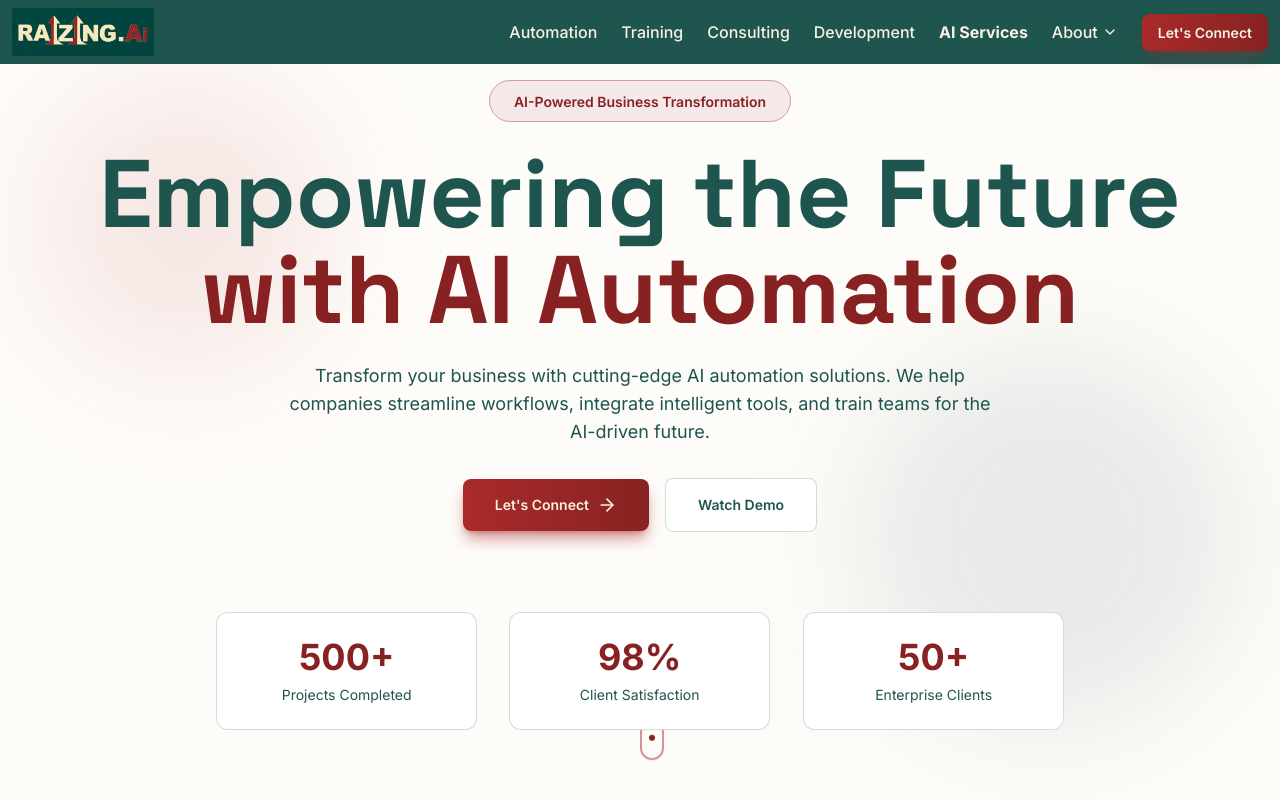
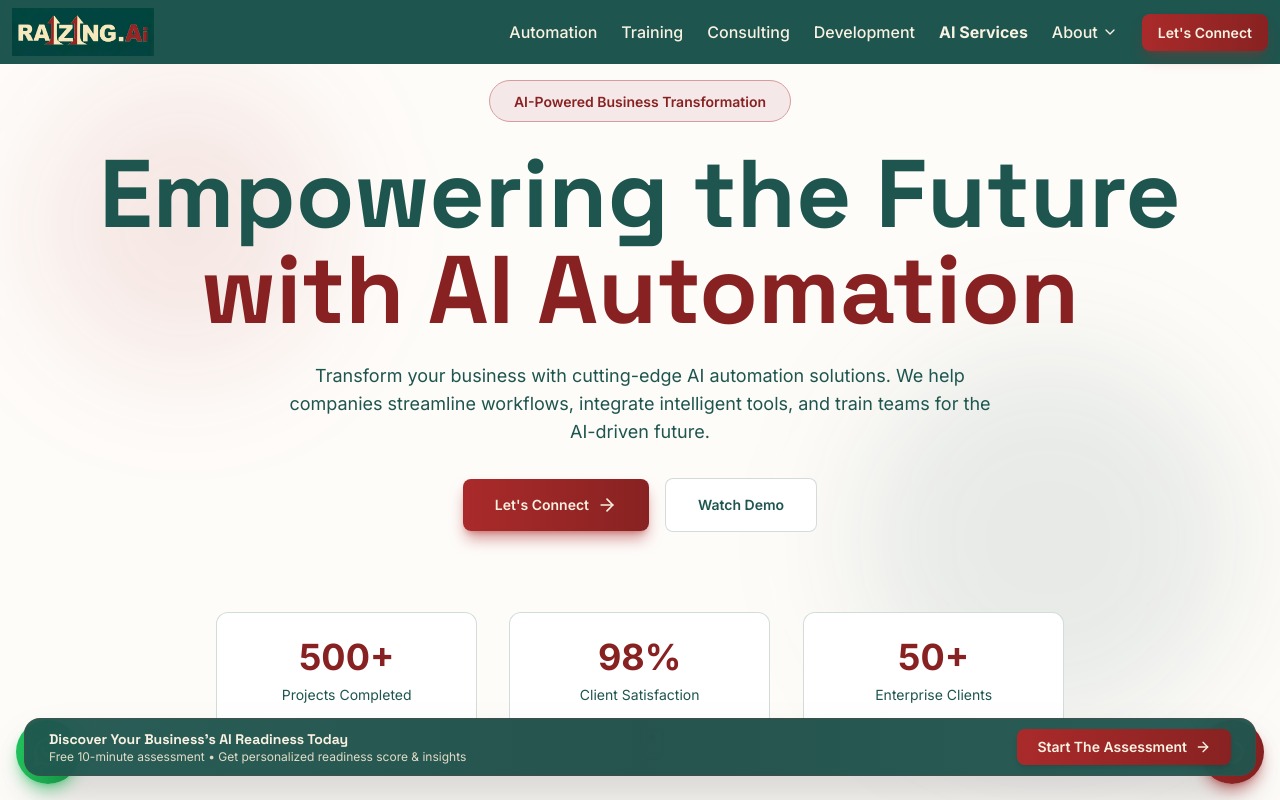
Before and after one commit to SanchitCoder/Raizing-, a React (Vite) app: page / in a window 1280 px wide. Shown: the top 800 px of the page. Built offline with nearby package versions, Linux system fonts and the light colour scheme.

Commit message:
All bugs fixed

```diff
--- a/src/App.tsx
+++ b/src/App.tsx
@@ -15,12 +15,22 @@ import TryAI from './pages/TryAI';
 import Pricing from './pages/Pricing';
 import AboutUs from './pages/AboutUs';
 import OurTeam from './pages/OurTeam';
+import Chatbot from './components/Chatbot';
+import WhatsAppButton from './components/WhatsAppButton';
+import AIAssessment from './components/AIAssessment';
 
 function App() {
   const location = useLocation();
   const [displayLocation, setDisplayLocation] = useState(location);
   const [transitionStage, setTransitionStage] = useState<'fadeIn' | 'fadeOut'>('fadeIn');
   const [showOverlay, setShowOverlay] = useState(false);
+
+  // Scroll to top on initial mount
+  useEffect(() => {
+    window.scrollTo(0, 0);
+    document.documentElement.scrollTop = 0;
+    document.body.scrollTop = 0;
+  }, []);
 
   useEffect(() => {
     if (location !== displayLocation) {
@@ -30,7 +40,21 @@ function App() {
     }
   }, [location, displayLocation]);
 
-  // Scroll to top when location changes
+  // Scroll to top when location changes and on initial load
+  useEffect(() => {
+    // Always scroll to top on mount and when location changes
+    // Use requestAnimationFrame to ensure it happens after render
+    requestAnimationFrame(() => {
+      window.scrollTo({
+        top: 0,
+        behavior: 'auto'
+      });
+      // Also set scrollTop directly as fallback
+      document.documentElement.scrollTop = 0;
+      document.body.scrollTop = 0;
+    });
+  }, [location]);
+
   useEffect(() => {
     if (transitionStage === 'fadeOut') {
       // Scroll to top instantly during fade out for cleaner transition
@@ -82,6 +106,11 @@ function App() {
           </Routes>
         </div>
       </div>
+
+      {/* Fixed floating components - outside page transition for proper viewport positioning */}
+      <Chatbot />
+      <WhatsAppButton />
+      <AIAssessment />
     </>
   );
 }
--- a/src/components/AIAssessment.tsx
+++ b/src/components/AIAssessment.tsx
@@ -151,7 +151,10 @@ export default function AIAssessment() {
     <>
       {/* Floating Banner */}
       {!shouldHideBanner && (
-      <div className="fixed bottom-4 sm:bottom-6 left-2 sm:left-6 right-2 sm:right-6 z-40 bg-gradient-to-r from-raizing-teal-900/95 via-raizing-teal-800/95 to-raizing-teal-900/95 backdrop-blur-lg text-raizing-cream-200 shadow-2xl rounded-xl sm:rounded-2xl border border-raizing-maroon-500/20 transform transition-transform duration-300 max-w-7xl mx-auto">
+      <div
+        className="fixed bottom-4 sm:bottom-6 left-2 sm:left-6 right-2 sm:right-6 z-[10000] bg-gradient-to-r from-raizing-teal-900/95 via-raizing-teal-800/95 to-raizing-teal-900/95 backdrop-blur-lg text-raizing-cream-200 shadow-2xl rounded-xl sm:rounded-2xl border border-raizing-maroon-500/20 transform transition-transform duration-300 max-w-7xl mx-auto"
+        style={{ position: 'fixed' }}
+      >
         <div className="px-3 sm:px-4 sm:px-4 sm:px-6 md:px-6 py-1.5 sm:py-2 sm:py-2.5">
           <div className="flex flex-col sm:flex-row items-center justify-between gap-2 sm:gap-3">
             <div className="flex items-center gap-2 sm:gap-3 flex-1 min-w-0">
@@ -180,7 +183,7 @@ export default function AIAssessment() {
 
       {/* Assessment Modal */}
       {isOpen && (
-        <div className="fixed inset-0 z-50 flex items-center justify-center p-3 sm:p-4 bg-black/50 backdrop-blur-sm">
+        <div className="fixed inset-0 z-[10001] flex items-center justify-center p-3 sm:p-4 bg-black/50 backdrop-blur-sm">
           <div className="bg-white dark:bg-gray-800 rounded-lg sm:rounded-xl shadow-2xl w-full max-w-2xl max-h-[90vh] overflow-hidden flex flex-col">
             {/* Header */}
             <div className="bg-gradient-to-r from-raizing-teal-900 via-raizing-teal-800 to-raizing-teal-900 p-3 sm:p-4 md:p-5 text-raizing-cream-200 flex items-center justify-between flex-shrink-0">
--- a/src/components/Chatbot.tsx
+++ b/src/components/Chatbot.tsx
@@ -108,14 +108,26 @@ export default function Chatbot() {
     <>
       <button
         onClick={() => setIsOpen(!isOpen)}
-        className="fixed bottom-20 right-4 sm:bottom-24 sm:right-6 z-50 w-14 h-14 sm:w-16 sm:h-16 min-w-[56px] min-h-[56px] sm:min-w-[64px] sm:min-h-[64px] bg-gradient-to-r from-raizing-maroon-500 to-raizing-maroon-600 text-raizing-cream-200 rounded-full shadow-lg shadow-raizing-maroon-500/50 hover:shadow-raizing-maroon-500/70 hover:scale-110 transition-all duration-300 flex items-center justify-center"
+        className="fixed bottom-4 right-4 sm:bottom-6 sm:right-6 z-[10000] w-14 h-14 sm:w-16 sm:h-16 min-w-[56px] min-h-[56px] sm:min-w-[64px] sm:min-h-[64px] bg-gradient-to-r from-raizing-maroon-500 to-raizing-maroon-600 text-raizing-cream-200 rounded-full shadow-lg shadow-raizing-maroon-500/50 hover:shadow-raizing-maroon-500/70 hover:scale-110 transition-all duration-300 flex items-center justify-center"
+        style={{
+          position: 'fixed',
+          bottom: '1rem',
+          right: '1rem',
+          zIndex: 10000
+        }}
         aria-label="Open chat"
       >
         {isOpen ? <X className="w-6 h-6 sm:w-7 sm:h-7" /> : <MessageCircle className="w-6 h-6 sm:w-7 sm:h-7" />}
       </button>
 
       <div
-        className={`fixed bottom-20 right-4 left-4 sm:bottom-24 sm:right-6 sm:left-auto z-50 w-auto sm:w-96 h-[calc(100vh-7rem)] sm:h-[600px] max-h-[600px] bg-white dark:bg-gray-800 rounded-xl sm:rounded-2xl shadow-2xl border border-raizing-teal-900 flex flex-col overflow-hidden transition-all duration-300 max-w-[calc(100vw-2rem)] sm:max-w-none ${
+        style={{
+          position: 'fixed',
+          bottom: '1rem',
+          right: '1rem',
+          zIndex: 10000
+        }}
+        className={`fixed bottom-4 right-4 left-4 sm:bottom-6 sm:right-6 sm:left-auto z-[10000] w-auto sm:w-96 h-[calc(100vh-7rem)] sm:h-[600px] max-h-[600px] bg-white dark:bg-gray-800 rounded-xl sm:rounded-2xl shadow-2xl border border-raizing-teal-900 flex flex-col overflow-hidden transition-all duration-300 max-w-[calc(100vw-2rem)] sm:max-w-none ${
           isOpen ? 'opacity-100 scale-100' : 'opacity-0 scale-95 pointer-events-none'
         }`}
       >
--- a/src/components/WhatsAppButton.tsx
+++ b/src/components/WhatsAppButton.tsx
@@ -34,7 +34,13 @@ export default function WhatsAppButton() {
       onClick={handleClick}
       onMouseEnter={() => setIsHovered(true)}
       onMouseLeave={() => setIsHovered(false)}
-      className="fixed bottom-20 left-4 sm:bottom-24 sm:left-6 z-50 w-14 h-14 sm:w-16 sm:h-16 min-w-[56px] min-h-[56px] sm:min-w-[64px] sm:min-h-[64px] bg-gradient-to-r from-green-500 to-green-600 text-white rounded-full shadow-lg shadow-green-500/50 hover:shadow-green-500/70 hover:scale-110 transition-all duration-300 flex items-center justify-center group"
+      className="fixed bottom-4 left-4 sm:bottom-6 sm:left-6 z-[10000] w-14 h-14 sm:w-16 sm:h-16 min-w-[56px] min-h-[56px] sm:min-w-[64px] sm:min-h-[64px] bg-gradient-to-r from-green-500 to-green-600 text-white rounded-full shadow-lg shadow-green-500/50 hover:shadow-green-500/70 hover:scale-110 transition-all duration-300 flex items-center justify-center group"
+      style={{
+        position: 'fixed',
+        bottom: '1rem',
+        left: '1rem',
+        zIndex: 10000
+      }}
       aria-label="Contact us on WhatsApp"
     >
       <svg
@@ -46,7 +52,7 @@ export default function WhatsAppButton() {
         <path d="M17.472 14.382c-.297-.149-1.758-.867-2.03-.967-.273-.099-.471-.148-.67.15-.197.297-.767.966-.94 1.164-.173.199-.347.223-.644.075-.297-.15-1.255-.463-2.39-1.475-.883-.788-1.48-1.761-1.653-2.059-.173-.297-.018-.458.13-.606.134-.133.298-.347.446-.52.149-.174.198-.298.298-.497.099-.198.05-.371-.025-.52-.075-.149-.669-1.612-.916-2.207-.242-.579-.487-.5-.669-.51-.173-.008-.371-.01-.57-.01-.198 0-.52.074-.792.372-.272.297-1.04 1.016-1.04 2.479 0 1.462 1.065 2.875 1.213 3.074.149.198 2.096 3.2 5.077 4.487.709.306 1.262.489 1.694.625.712.227 1.36.195 1.871.118.571-.085 1.758-.719 2.006-1.413.248-.694.248-1.289.173-1.413-.074-.124-.272-.198-.57-.347m-5.421 7.403h-.004a9.87 9.87 0 01-5.031-1.378l-.361-.214-3.741.982.998-3.648-.235-.374a9.86 9.86 0 01-1.51-5.26c.001-5.45 4.436-9.884 9.888-9.884 2.64 0 5.122 1.03 6.988 2.898a9.825 9.825 0 012.893 6.994c-.003 5.45-4.437 9.884-9.885 9.884m8.413-18.297A11.815 11.815 0 0012.05 0C5.495 0 .16 5.335.157 11.892c0 2.096.547 4.142 1.588 5.945L.057 24l6.305-1.654a11.882 11.882 0 005.683 1.448h.005c6.554 0 11.89-5.335 11.893-11.893a11.821 11.821 0 00-3.48-8.413Z"/>
       </svg>
       {isHovered && (
-        <div className="absolute -top-14 left-1/2 transform -translate-x-1/2 bg-gray-900 text-white text-[10px] sm:text-xs px-2 sm:px-3 py-1.5 sm:py-2 rounded-lg whitespace-nowrap opacity-0 group-hover:opacity-100 transition-opacity duration-300 pointer-events-none z-50">
+        <div className="absolute -top-14 left-1/2 transform -translate-x-1/2 bg-gray-900 text-white text-[10px] sm:text-xs px-2 sm:px-3 py-1.5 sm:py-2 rounded-lg whitespace-nowrap opacity-0 group-hover:opacity-100 transition-opacity duration-300 pointer-events-none z-[10001]">
           Chat on WhatsApp
           <div className="absolute top-full left-1/2 transform -translate-x-1/2 -mt-1">
             <div className="border-4 border-transparent border-t-gray-900"></div>
--- a/src/index.css
+++ b/src/index.css
@@ -295,11 +295,21 @@
   html {
     scroll-behavior: smooth;
     overflow-x: hidden;
+    margin: 0;
+    padding: 0;
   }
 
   body {
     overflow-x: hidden;
     max-width: 100vw;
+    margin: 0;
+    padding: 0;
+  }
+
+  /* Ensure no gaps at top */
+  #root {
+    margin: 0;
+    padding: 0;
   }
 
   /* Custom scrollbar */
@@ -326,6 +336,10 @@
     min-height: 100vh;
     position: relative;
     overflow-x: hidden;
+    /* Use will-change to optimize animations without affecting fixed children */
+    will-change: opacity, filter;
+    /* Ensure fixed children are positioned relative to viewport, not this container */
+    transform: none;
   }
 
   .page-transition-fadeIn {
@@ -339,12 +353,10 @@
   @keyframes pageFadeIn {
     from {
       opacity: 0;
-      transform: translateY(20px) scale(0.98);
       filter: blur(4px);
     }
     to {
       opacity: 1;
-      transform: translateY(0) scale(1);
       filter: blur(0);
     }
   }
@@ -352,12 +364,10 @@
   @keyframes pageFadeOut {
     from {
       opacity: 1;
-      transform: translateY(0) scale(1);
       filter: blur(0);
     }
     to {
       opacity: 0;
-      transform: translateY(-20px) scale(0.98);
       filter: blur(4px);
     }
   }
@@ -370,11 +380,9 @@
   @keyframes pageContentFadeIn {
     from {
       opacity: 0;
-      transform: translateY(30px);
     }
     to {
       opacity: 1;
-      transform: translateY(0);
     }
   }
 
--- a/src/pages/Home.tsx
+++ b/src/pages/Home.tsx
@@ -8,9 +8,6 @@ import WhyChooseUs from '../components/WhyChooseUs';
 import Showcase from '../components/Showcase';
 import Contact from '../components/Contact';
 import Footer from '../components/Footer';
-import Chatbot from '../components/Chatbot';
-import WhatsAppButton from '../components/WhatsAppButton';
-import AIAssessment from '../components/AIAssessment';
 
 export default function Home() {
   return (
@@ -33,9 +30,6 @@ export default function Home() {
       </section>
       <Contact />
       <Footer />
-      <Chatbot />
-      <WhatsAppButton />
-      <AIAssessment />
     </div>
   );
 }
```
